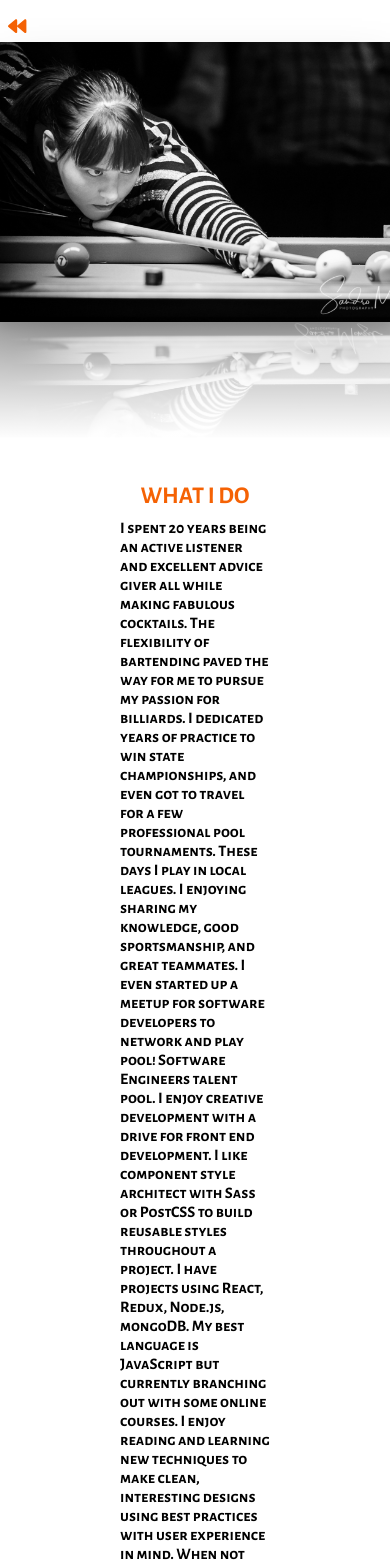
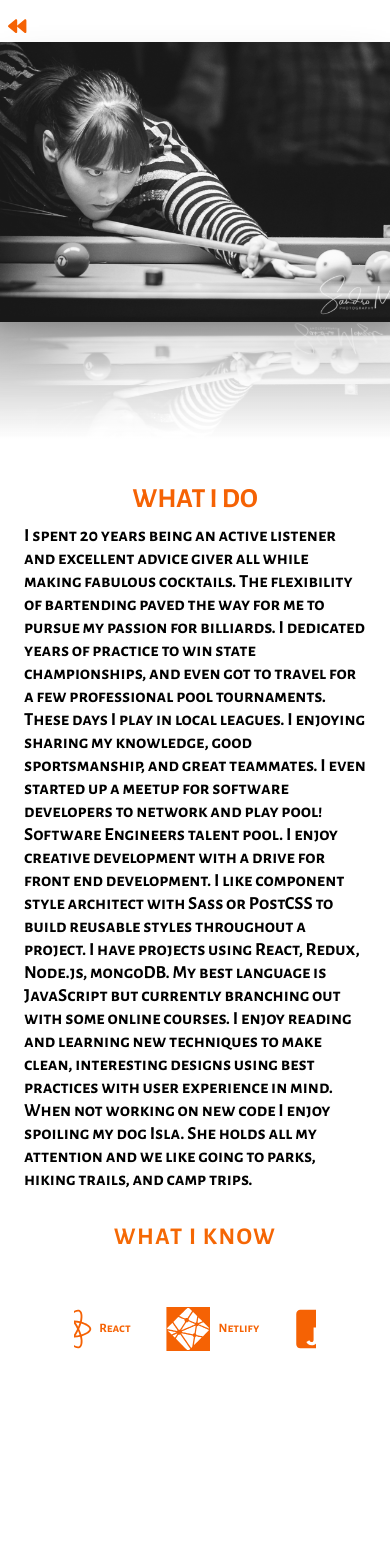
Before and after one commit to evestockstill/evePortfolio, a React app: page /aboutMe in a window 390 px wide. Shown: the top 1567 px of the page. After the commit the page ends 1421 px from the top, so only its background shows below. Built offline with nearby package versions, Linux system fonts and the light colour scheme; a web font is replaced by a local one.

Commit message:
responsive text on about

```diff
--- a/src/components/picture/Picture.scss
+++ b/src/components/picture/Picture.scss
@@ -6,8 +6,9 @@
 }
 .reflection {
     width: 100%;
-    height: 75rem;
+    height: 78rem;
     position: relative;
+    opacity: .9;
     background: url("../assets/sigeve.png") bottom/cover;
     box-shadow: 0px 5rem 7rem rgba(0,0,0,0.3),
     0px 1rem 1rem rgba(0,0,0,0.1);
@@ -74,22 +75,22 @@
             z-index: 1;
         }
 }
-.my-article {
-    // padding: 5rem 6rem 5rem 6rem;
-    // display: flex;
-    // justify-content: center;
-    // align-items: center;
-    // border: 3px solid black;
-    // // padding-top: 25rem;
-    // font-size: 1.5rem;
-}
+
 .my__article-wrapper {
 // bottom: 10%;
      display: flex;
     justify-content: center;
     align-items: center;
-    font-size: 2rem;
-    padding: 20rem 15rem 3rem 15rem;
+    font-size: 2.3rem;
+    padding: 35rem 6rem 3rem 6rem;
+    @include respond (tab-port) {
+    padding: 28rem 4rem 3rem 4rem;
+
+    }
+    @include respond (phone) {
+    padding: 20rem 3rem 3rem 3rem;
+
+    }
   h1 {
       text-align: center;
       text-transform: uppercase;
--- a/src/components/slider/Slider.scss
+++ b/src/components/slider/Slider.scss
@@ -1,9 +1,8 @@
 @import "../abstract/global.scss";
 .slide__Title {
     text-align: center;
-  font-size: 2.3rem;
+  font-size: 3rem;
   text-transform: uppercase;
-  font-weight: $weight;
   background-image: $background;
   -webkit-background-clip: $clip;
   background-clip: $clip;
```
Also changed, not shown: src/components/assets/squareOriginal.png (added).
